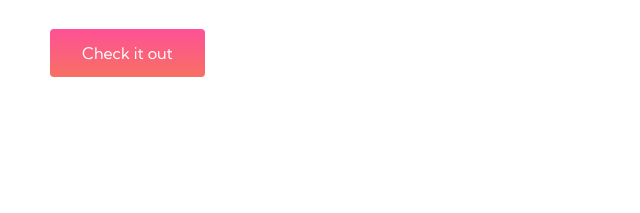
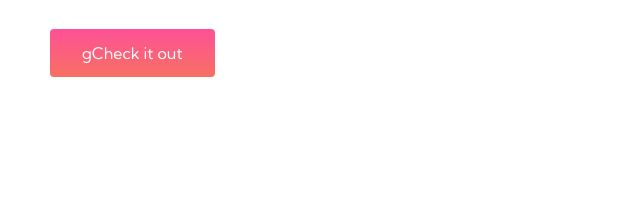
Before and after one commit to maharajamihir/LeoniCoeur-Website, a plain HTML site: page index.html in a window 1280 px wide. Shown: the part 575-788 px from the top of the page, 0-640 px from the left. Drawn offline with Linux system fonts and the light colour scheme.

Commit message:
some changes

```diff
--- a/index.html
+++ b/index.html
@@ -49,7 +49,7 @@
           <h1>Handmade with love</h1>
           <h2>Bags and more</h2>
           <p>See what makes us different.</p>
-          <button class="main__btn"><a href="/catalogue.html">Check it out</a></button>
+          <button class="main__btn"><a href="/catalogue.html">gCheck it out</a></button>
         </div>
         <div class="main__img--container">
           <img id="main__img" src="images/pics.gif" />
```
